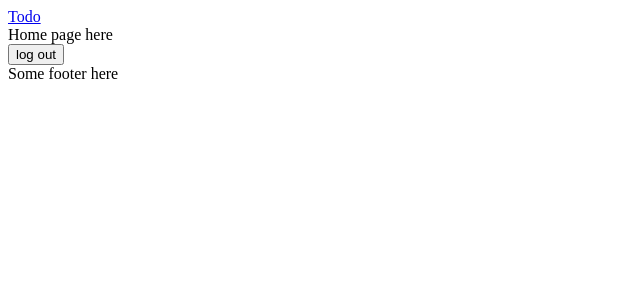
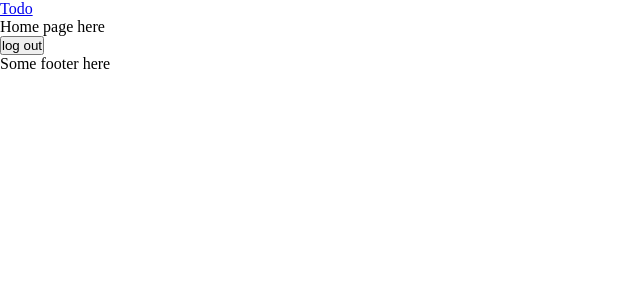
Before and after one commit to jasperonza/react-typescript-playground, a React (Vite) app in the folder ztodo-app/: page / in a window 1280 px wide. Shown: the top 300 px of the page, without its empty margins (0-640 px from the left). Built offline with nearby package versions, Linux system fonts and the light colour scheme.

Commit message:
added: reset browser defaults

```diff
--- a/ztodo-app/src/index.css
+++ b/ztodo-app/src/index.css
@@ -0,0 +1,11 @@
+* {
+  margin: 0;
+  padding: 0;
+  box-sizing: border-box;
+}
+
+html,
+body {
+  height: 100%;
+  font-size: 100%;
+}
```
